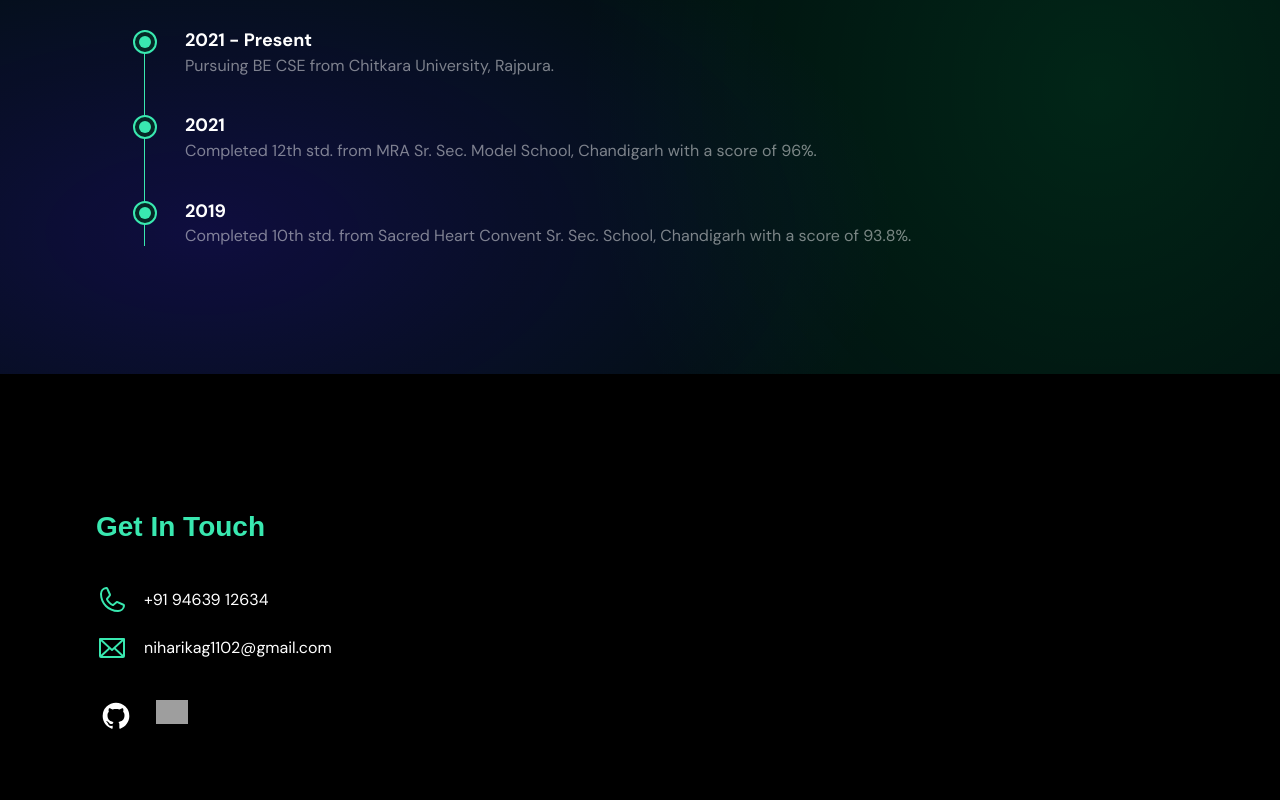
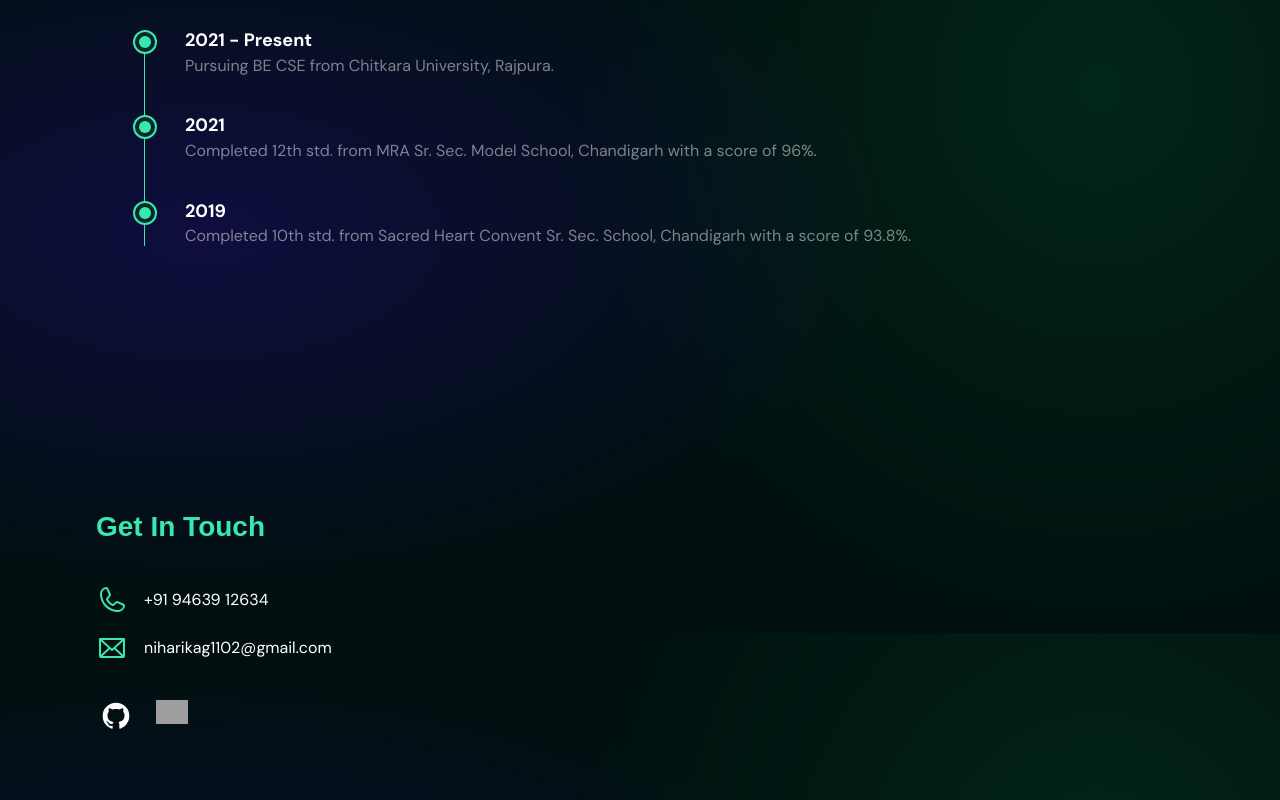
Before and after one commit to niharika1102/Portfolio, a React (Vite) app: page / in a window 1280 px wide. Shown: the part 4167-4967 px from the top of the page. Built offline with nearby package versions, Linux system fonts and the light colour scheme; grey boxes are pictures that could not be loaded; a web font is replaced by a local one.

Commit message:
Footer background fixed

```diff
--- a/src/App.jsx
+++ b/src/App.jsx
@@ -25,7 +25,7 @@ export default function App() {
         <section id="about-me" className="padding-x py-10">
           <AboutMe/>
         </section>
-        <section id="contact" className="padding-x padding-t bg-black pb-8">
+        <section id="contact" className="padding-x padding-t pb-8">
           <Footer/>
         </section>
       </main>
```
